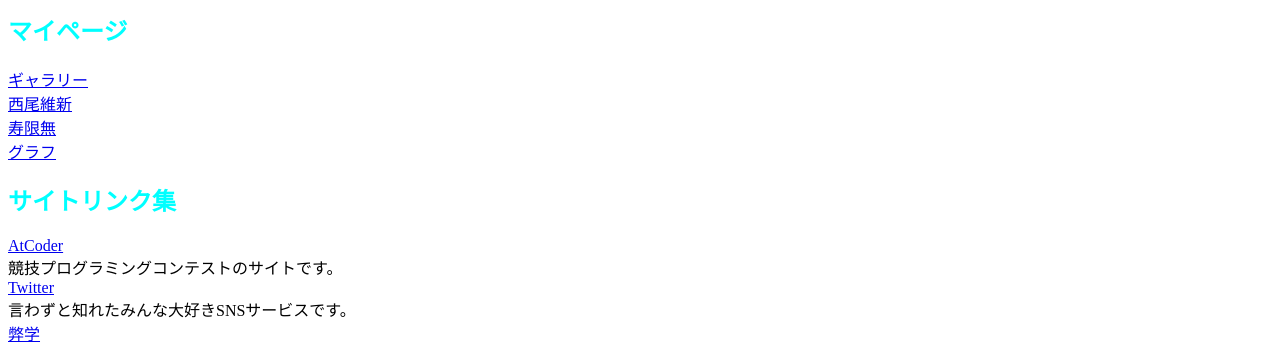
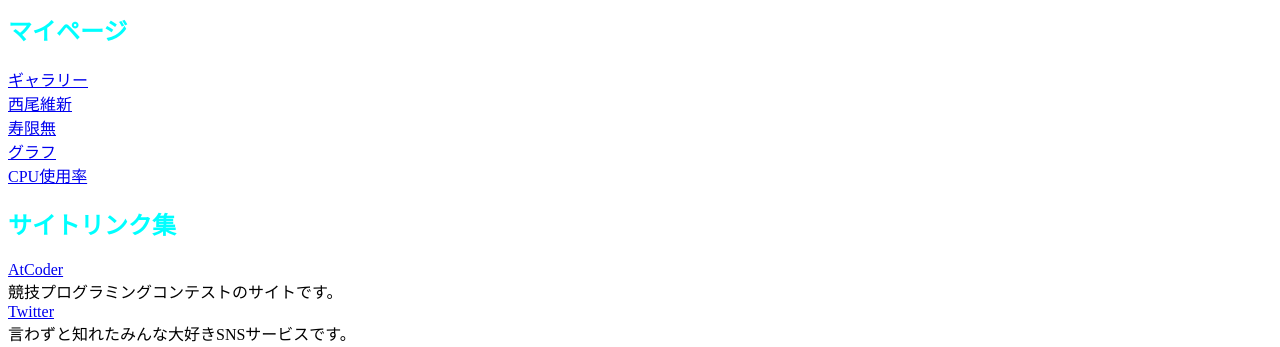
Before and after one commit to OrenjiAme/OrenjiAme.github.io, a plain HTML site: page index.html in a window 1280 px wide. Shown: the part 811-1158 px from the top of the page. Drawn offline with Linux system fonts and the light colour scheme.

Commit message:
５回課題

```diff
--- a/index.html
+++ b/index.html
@@ -56,7 +56,8 @@
     <a href="images/gallery.html">ギャラリー</a><br>
     <a href="NISIOISIN.html">西尾維新</a><br>
     <a href="test.html">寿限無</a><br>
-    <a href="images/graph.html">グラフ</a>
+    <a href="images/graph.html">グラフ</a><br>
+    <a href="cpuUsage.html">CPU使用率</a>
     <h2 class="f1">サイトリンク集</h2>
     <a href="https://atcoder.jp/?lang=ja">AtCoder</a><br>
     競技プログラミングコンテストのサイトです。<br>
```
Also changed, not shown: before.png, now.png.
